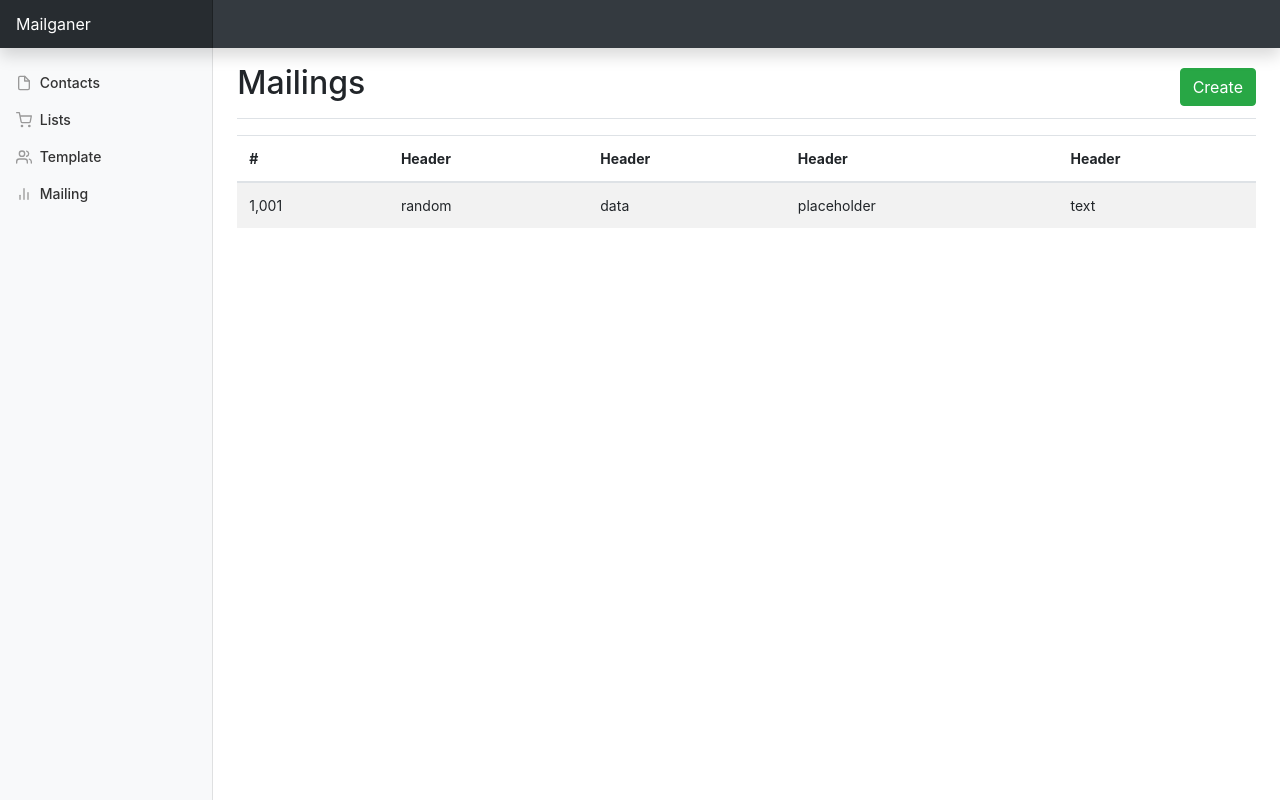
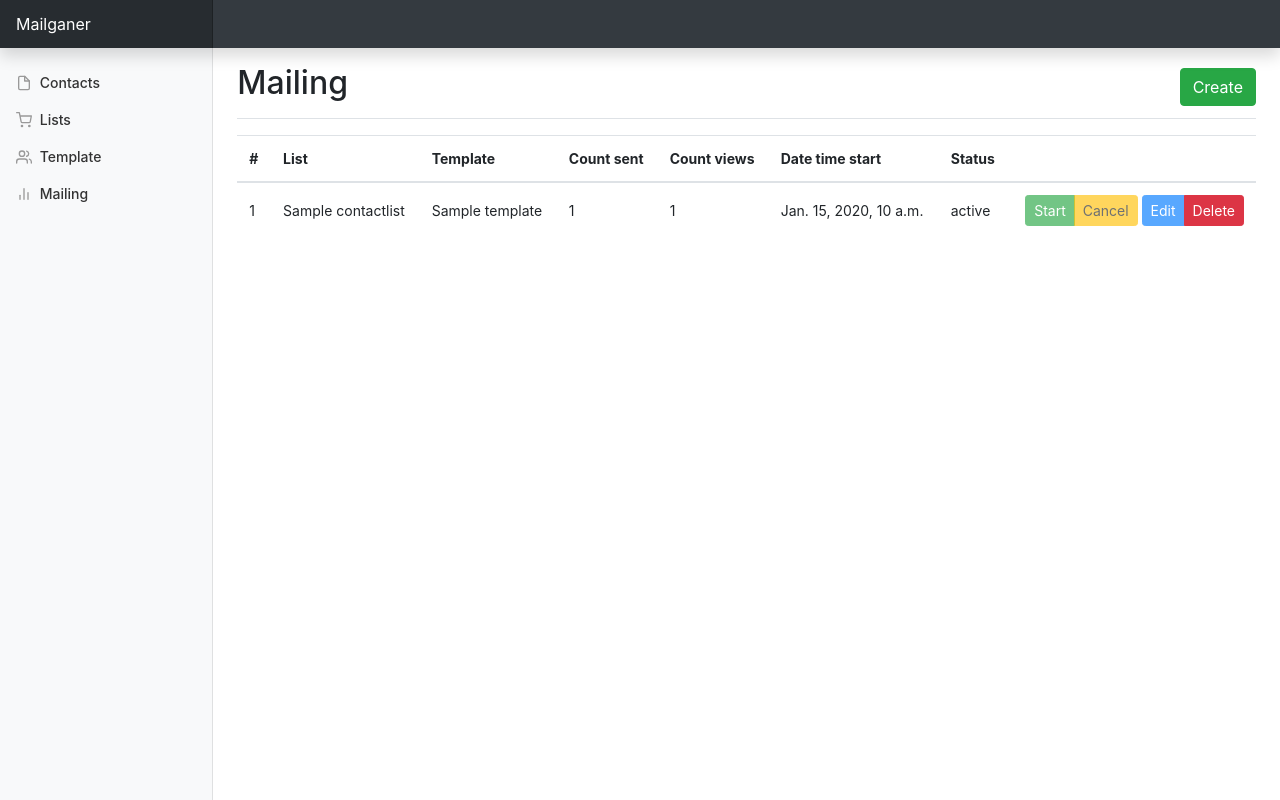
Before and after one commit to kaminyv/mailganer, a Django app: template mailganer/dashboard/templates/dashboard/mailing_list.html in a window 1280 px wide. Run offline with Django 3.2, Linux system fonts and the light colour scheme; the template is opened without the code that fills it: values that come from a table or form of the project are taken from there, others are empty; tables that the repository leaves empty hold one stand-in row (values such as "Sample post"); parts of the project's set-up code (start-up, migrations or seed data) failed here and were passed over.

Commit message:
Added ajax for mailing.

```diff
--- a/mailganer/dashboard/models.py
+++ b/mailganer/dashboard/models.py
@@ -69,6 +69,7 @@ class Mailing(BaseModel):
     start = models.DateTimeField(blank=True, null=True)
     sent = models.IntegerField(blank=True, default=0, editable=False)
     task = models.UUIDField(blank=True, null=True, editable=False)
+    status = models.CharField(max_length=10, blank=True, null=True, editable=False)
 
     def __unicode__(self):
         return str(self.pk)
@@ -77,6 +78,10 @@ class Mailing(BaseModel):
         verbose_name = 'mailing'
         verbose_name_plural = 'mailings'
         ordering = ('-created_at',)
+
+    def get_count_views(self):
+        count_views = Viewed.objects.filter(mailing=self.id).count()
+        return '' if count_views == 0 else str(count_views)
 
 
 class Viewed(BaseModel):
--- a/mailganer/dashboard/static/dashboard/js/dashboard.js
+++ b/mailganer/dashboard/static/dashboard/js/dashboard.js
@@ -1,7 +1,48 @@
 /* globals Chart:false, feather:false */
+feather.replace();
 
-(function () {
-    'use strict';
-    feather.replace();
+function modifyMailing(obj) {
+    const mailingModal = $("#mailingModal");
+    let modalBody = $('.modal-body');
 
-})(jQuery);
+
+    $.get($(obj).data('url'), function (data, status) {
+        modalBody.html(data);
+    });
+
+    mailingModal.modal({show: true});
+    $("#saveMailing").data('url', $(obj).data('url'));
+}
+
+function saveMailing(obj) {
+    let mailingModal = $("#mailingModal");
+    let modalBody = $('.modal-body');
+    console.log($(obj).data('url'));
+    $.ajax({
+        url: $(obj).data('url'),
+        type: 'post',
+        data: $("form").serialize(),
+        success: function (data) {
+            if (data['success']) {
+                mailingModal.modal('hide');
+                modalBody.html('');
+                getMailingList();
+            } else {
+                modalBody.html(data);
+            }
+
+        }
+    });
+}
+
+function getMailingList() {
+    $.get("/mailings/main/", function (data) {
+        $('.table-responsive').html(data);
+    });
+}
+
+function celeryMailing(obj) {
+    $.get($(obj).data('url'), function (data, status) {
+        getMailingList();
+    });
+}
--- a/mailganer/dashboard/tasks.py
+++ b/mailganer/dashboard/tasks.py
@@ -39,9 +39,9 @@ def send_email(contacts, template, setting):
 
     connection = get_connection()
     count_sends = connection.send_messages(messages)
-
     mailing = Mailing.objects.get(pk=setting.get('mailing_id'))
     mailing.sent = count_sends
+    mailing.status = 'READY'
     mailing.task = None
     mailing.save()
 
--- a/mailganer/dashboard/templates/dashboard/mailing_list.html
+++ b/mailganer/dashboard/templates/dashboard/mailing_list.html
@@ -4,38 +4,27 @@
 
 {% block content %}
     <div class="d-flex justify-content-between flex-wrap flex-md-nowrap align-items-center pt-3 pb-2 mb-3 border-bottom">
-        <h1 class="h2">Mailings</h1>
+        <h1 class="h2">Mailing</h1>
         <div class="btn-toolbar mb-2 mb-md-0">
-            <button type="button" class="btn btn-success">Create</button>
+            <button onclick="modifyMailing(this)" data-url="{% url 'mailing-create' %}" class="btn btn-success">Create</button>
         </div>
     </div>
-
     <div class="table-responsive">
-        {% if object_list %}
-            <table class="table table-striped">
-                <thead>
-                <tr>
-                    <th>#</th>
-                    <th>Header</th>
-                    <th>Header</th>
-                    <th>Header</th>
-                    <th>Header</th>
-                </tr>
-                </thead>
-                <tbody>
-                <tr>
-                    <td>1,001</td>
-                    <td>random</td>
-                    <td>data</td>
-                    <td>placeholder</td>
-                    <td>text</td>
-                </tr>
-                </tbody>
-            </table>
-        {% else %}
-            <div class="alert alert-dark" role="alert">
-                There are no entries for the mailing list.
+        {% include 'dashboard/mailing_list_main.html' %}
+    </div>
+    <div class="modal fade" id="mailingModal" tabindex="-1" aria-labelledby="exampleModalLabel" aria-hidden="true">
+        <div class="modal-dialog">
+            <div class="modal-content">
+                <div class="modal-body">
+                </div>
+                <div class="modal-footer">
+                    <button type="button" class="btn btn-secondary" data-dismiss="modal">Close</button>
+                    <button id="saveMailing" onclick="saveMailing(this)" type="button" class="btn btn-primary">Save</button>
+                </div>
             </div>
-        {% endif %}
+        </div>
     </div>
+    <script>
+        getMailingList();
+    </script>
 {% endblock %}
--- /dev/null
+++ b/mailganer/dashboard/templates/dashboard/mailing_list_main.html
@@ -0,0 +1,54 @@
+{% if object_list %}
+    <table class="table table-hover">
+        <thead>
+        <tr>
+            <th>#</th>
+            <th>List</th>
+            <th>Template</th>
+            <th>Count sent</th>
+            <th>Count views</th>
+            <th>Date time start</th>
+            <th>Status</th>
+            <th></th>
+        </tr>
+        </thead>
+        <tbody>
+        {% for object in object_list %}
+            <tr>
+                <td class="align-middle">{{ object.id }}</td>
+                <td class="align-middle">{{ object.contact_list }}</td>
+                <td class="align-middle">{{ object.template }}</td>
+                <td class="align-middle">{{ object.sent|default:'' }}</td>
+                <td class="align-middle">{{ object.get_count_views|default_if_none:'' }}</td>
+                <td class="align-middle">{{ object.start|default_if_none:'' }}</td>
+                <td class="align-middle">{{ object.status|default_if_none:'' }}</td>
+
+                <td class="align-middle text-right">
+                    <div class="btn-group">
+                        <button onclick="celeryMailing(this)" data-url="{% url 'mailing-start' object.pk %}"
+                           class="btn btn-sm btn-success {% if object.status %}disabled{% endif %}">Start</button>
+                        <button onclick="celeryMailing(this)" data-url="{% url 'mailing-stop' object.pk %}"
+                           class="btn btn-sm btn-warning {% if object.status != 'PENDING' %}disabled{% endif %}">Cancel</button>
+                    </div>
+                    <div class="btn-group">
+                        <button onclick="modifyMailing(this)"
+                                data-url="{% url 'mailing-update' object.pk %}"
+                                class="btn btn-sm btn-primary {% if object.status %}disabled{% endif %}">Edit
+                        </button>
+                        <button onclick="modifyMailing(this)" data-url="{% url 'mailing-delete' object.pk %}"
+                           class="btn btn-sm btn-danger">Delete</button>
+                    </div>
+                </td>
+            </tr>
+        {% endfor %}
+        </tbody>
+    </table>
+{% else %}
+    <div class="alert alert-dark" role="alert">
+        There are no entries in the template.
+    </div>
+{% endif %}
+
+<script>
+
+</script>
--- a/mailganer/dashboard/urls.py
+++ b/mailganer/dashboard/urls.py
@@ -8,10 +8,6 @@ from django.conf.urls import url
 import views
 
 urlpatterns = [
-    url(r'^sendemail/start/(?P<pk>\d+)$', views.SendEmailsView.as_view(),
-        name='sendemail-start'),
-    url(r'^sendemail/stop/(?P<pk>\d+)$', views.StopSendEmailView.as_view(),
-        name='sendemail-stop'),
     url(r'^mailing/images/pixel.png', views.ImageResponseView.as_view(),
         name='image-response'),
     # Contact urls
@@ -39,7 +35,18 @@ urlpatterns = [
         name='template-update'),
     url(r'^template/delete/(?P<pk>\d+)$', views.TemplateDeleteView.as_view(),
         name='template-delete'),
-    url(r'^mailing/$', views.MailingView.as_view(), name='mailing-list'),
+    url(r'^mailings/$', views.MailingView.as_view(), name='mailing-list'),
+    url(r'^mailings/main/$', views.MailingMainView.as_view(), name='mailing-main'),
+    url(r'^mailing/create$', views.MailingCreateView.as_view(),
+        name='mailing-create'),
+    url(r'^mailing/update/(?P<pk>\d+)$', views.MailingUpdateView.as_view(),
+        name='mailing-update'),
+    url(r'^mailing/delete/(?P<pk>\d+)$', views.MailingDeleteView.as_view(),
+        name='mailing-delete'),
+    url(r'^mailing/start/(?P<pk>\d+)$', views.SendEmailsView.as_view(),
+        name='mailing-start'),
+    url(r'^mailing/stop/(?P<pk>\d+)$', views.StopSendEmailView.as_view(),
+        name='mailing-stop'),
 
     url(r'^', views.IndexView.as_view(), name='index')
 ]
```
Also changed, not shown: mailganer/dashboard/forms.py (+28 -2 lines), mailganer/dashboard/templates/dashboard/mailing_delete.html (added, +10 -0 lines), mailganer/dashboard/templates/dashboard/mailing_form.html (added, +12 -0 lines), mailganer/dashboard/views.py (+44 -2 lines), mailganer/dashboard/migrations/0002_mailing_status.py (added).
